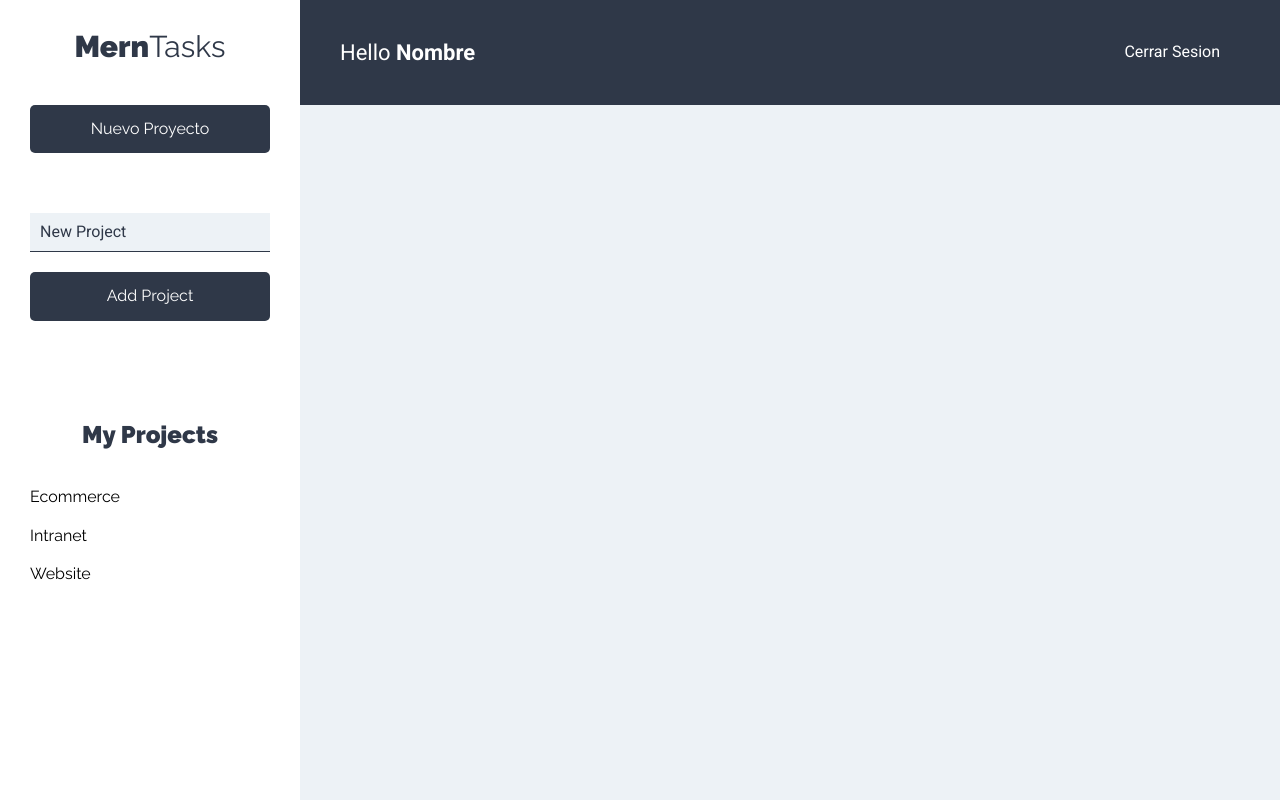
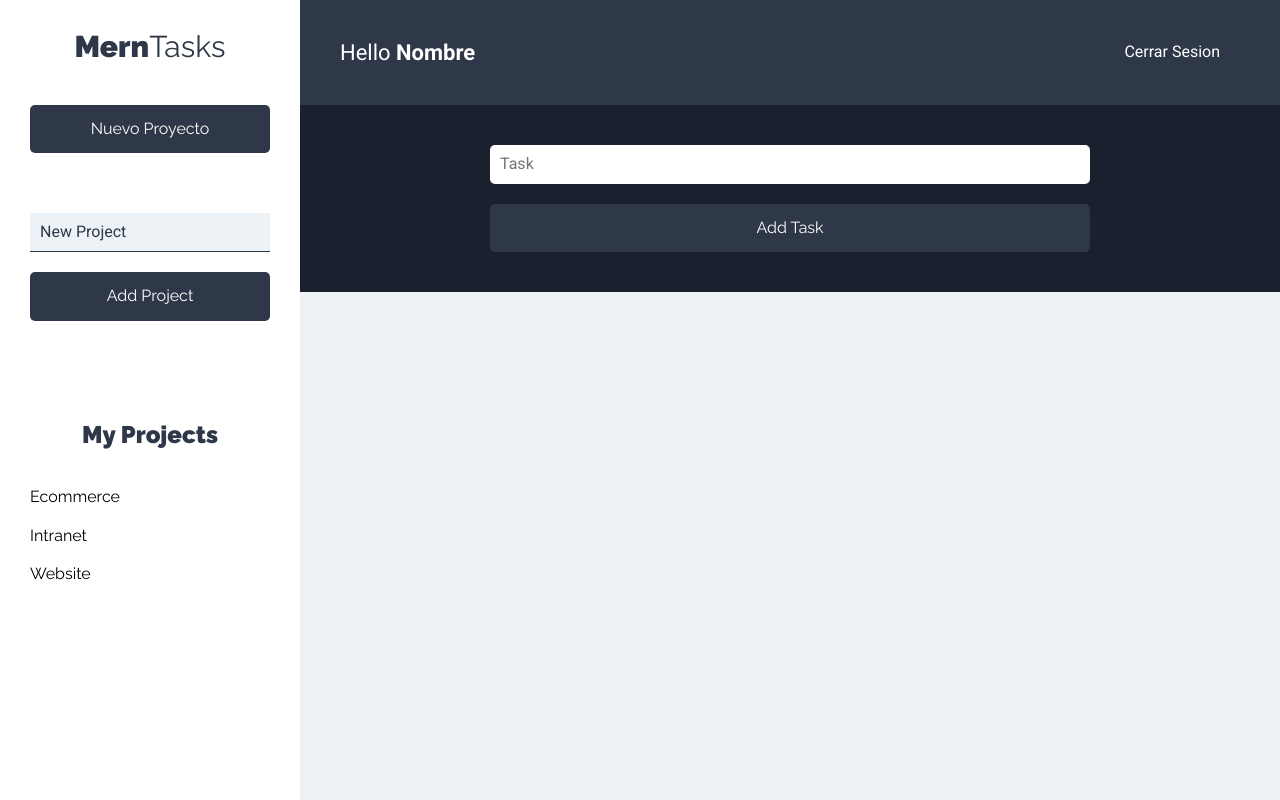
Before and after one commit to brimanz/Mern_app, a React (Vite) app: page /projects in a window 1280 px wide. Built offline with nearby package versions, Linux system fonts and the light colour scheme.

Commit message:
adding all files in tasks folder

```diff
--- a/src/components/projects/Projects.jsx
+++ b/src/components/projects/Projects.jsx
@@ -1,6 +1,8 @@
 import React from 'react'
 import Sidebar from '../layout/Sidebar'
 import Header from '../layout/Header'
+import FormTask from '../tasks/FormTask'
+
 
 
 const Projects = () =>{
@@ -12,6 +14,7 @@
 				<Header/>
 
 				<main>
+					<FormTask/>
 
 					<div className="contenedor-tareas"></div>
 				</main>
--- /dev/null
+++ b/src/components/tasks/FormTask.jsx
@@ -0,0 +1,30 @@
+import React from 'react'
+
+
+const FormTask = () =>{
+	return(
+		<div className="formulario">
+			<form>
+				<div className="contenedor-input">
+					<input
+						type="text"
+						className="input-text"
+						placeholder="Task"
+						name="name"
+					/>
+				</div>
+
+				<div className="contenedor-input">
+					<input
+						type="submit"
+						className="btn btn-primario btn-block"
+						value="Add Task"
+					/>
+				</div>
+			</form>
+		</div>
+	);
+}
+
+
+export default FormTask
```
Also changed, not shown: src/components/tasks/TaskList.jsx (added, +11 -0 lines), src/components/tasks/Task.jsx (added).
